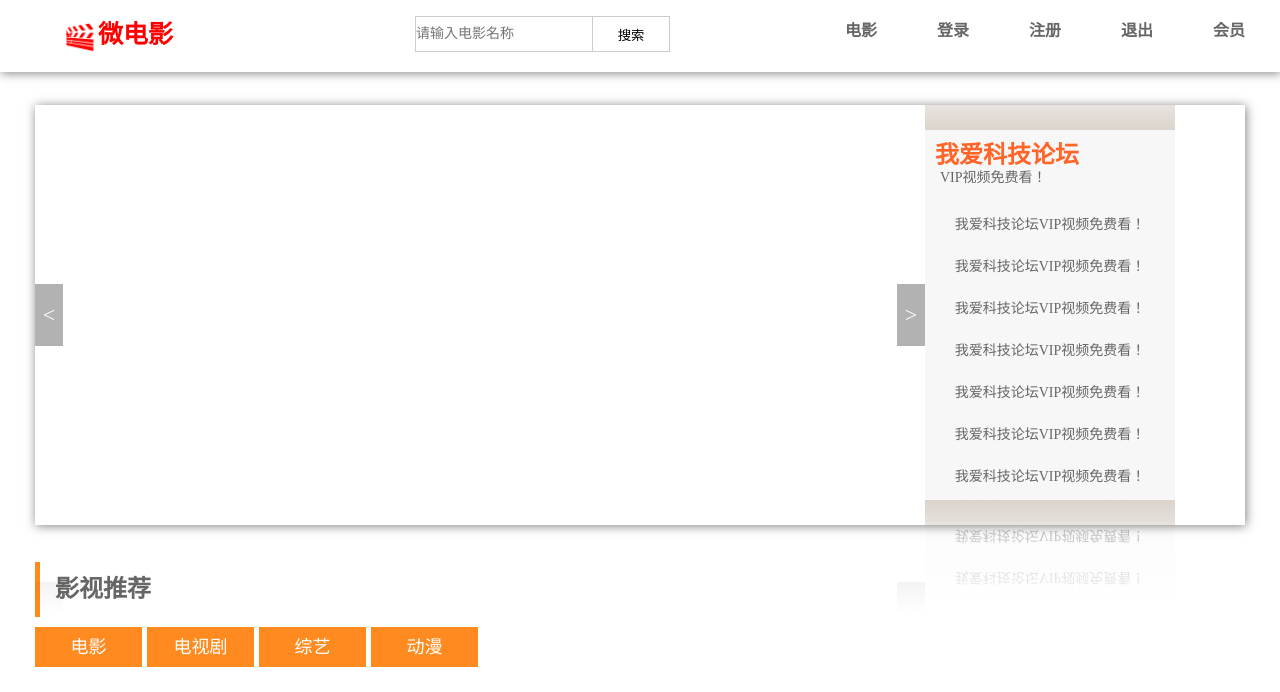
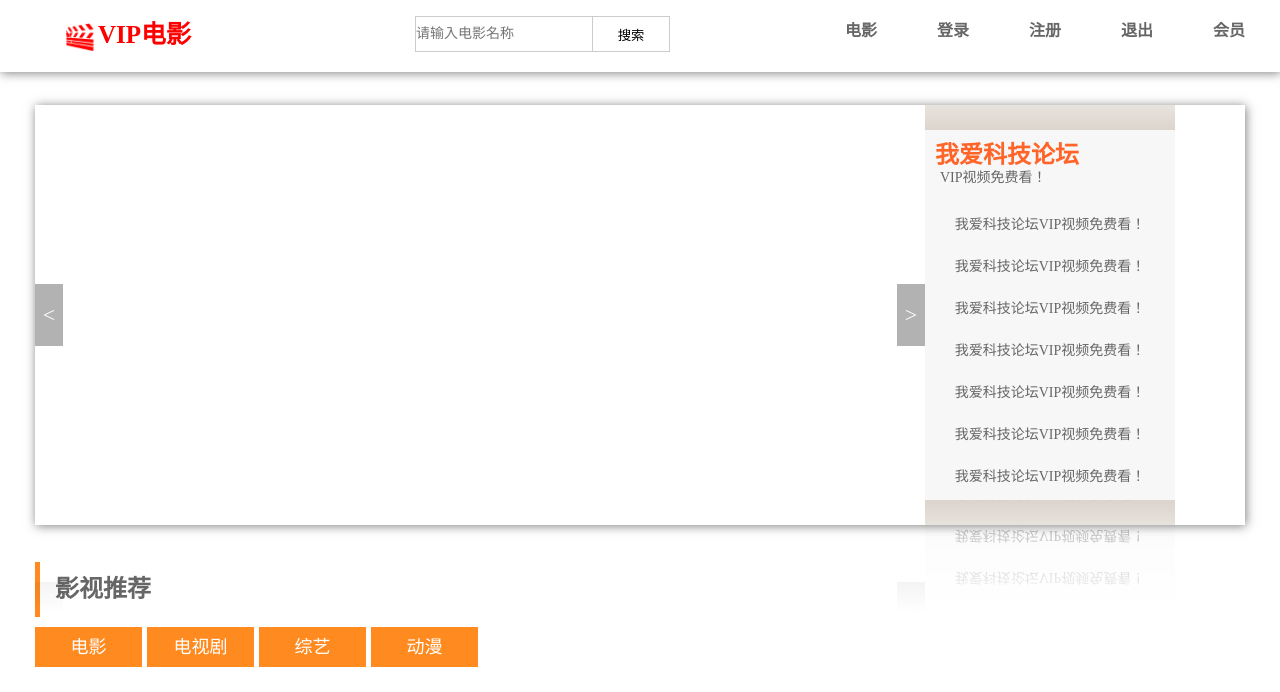
Before and after one commit to xiugangzhang/video.github.io, a plain HTML site: page index.html in a window 1280 px wide. Shown: the top 692 px of the page. Drawn offline with Linux system fonts and the light colour scheme; a script that the page names is missing.

Commit message:
Update index.html

```diff
--- a/index.html
+++ b/index.html
@@ -14,7 +14,7 @@
 <div class="site-nav clearfix">
     <div class="w">
         <div class="site-nav-logo">
-            <a href="#" class="logo"><img src="images/logo.png" alt="">微电影</a>
+            <a href="#" class="logo"><img src="images/logo.png" alt="">VIP电影</a>
         </div>
         <div class="site-nav-search">
             <form action="" method="get">
```
